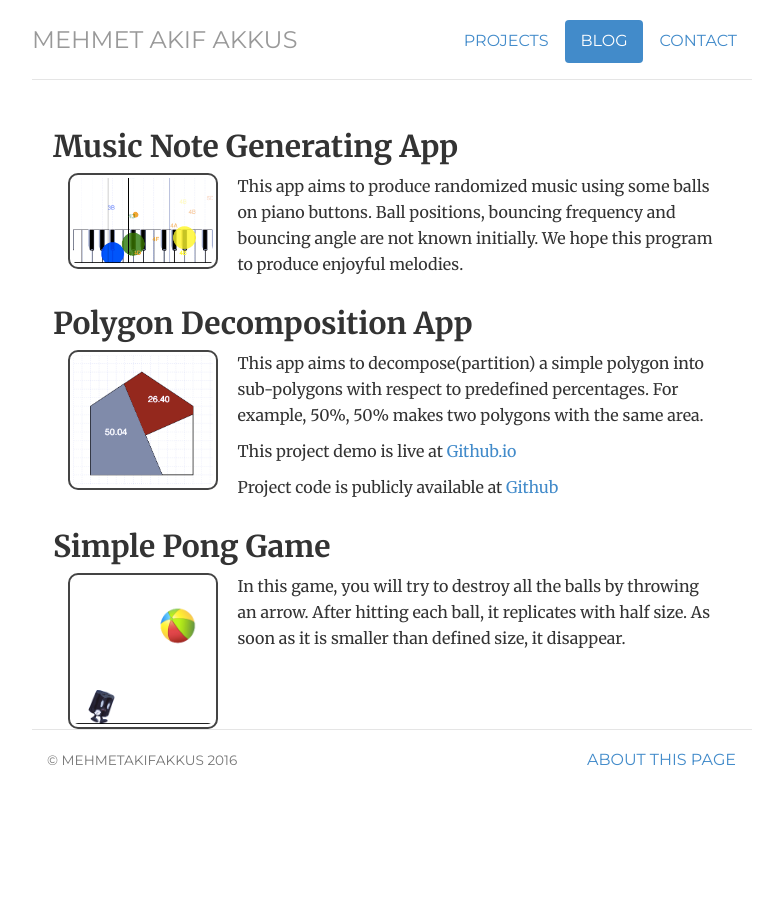
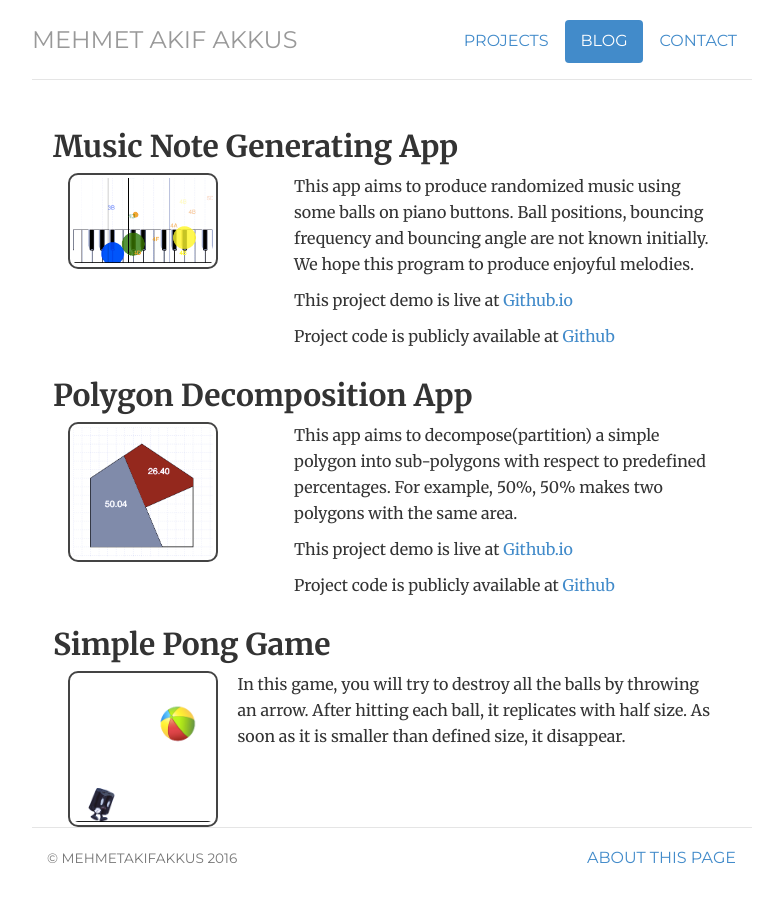
Before and after one commit to mehmetakifakkus/mehmetakifakkus.github.io, a Jekyll site: the page built from projects/index.html, in a window 1280 px wide. Shown: the whole page, without its empty margins (248-1031 px from the left). Built offline with Jekyll 4.4.1, drawn with Linux system fonts in a browser that asks for light colours.

Commit message:
Update index.html

```diff
--- a/projects/index.html
+++ b/projects/index.html
@@ -7,24 +7,27 @@ title: Projects
 
             <div class="row">
                 <h2>Music Note Generating App</h2>
-                <div class="col-sm-3">
+                <div class="col-sm-4">
                   <a href=" musicGeneration/ ">
                     <img width = "150px" src="/img/musicGeneration-thumbnail.png" alt="Artwork images/musicGeneration-thumbnail.png">
                   </a>
                 </div>
-                <div class="col-sm-9">
+                <div class="col-sm-8">
                     <p>This app aims to produce randomized music using some balls on piano buttons. Ball positions, bouncing frequency and bouncing angle are not known initially. We hope this program to produce enjoyful melodies.</p>
+	            <p>This project demo is live at <a href="https://mehmetakifakkus.github.io/pongGame/">Github.io</a> </p>
+		    <p>Project code is publicly available at <a href="https://github.com/mehmetakifakkus/pongGame">Github</a> </p>
+
                 </div>
             </div>
 
             <div class="row">
                 <h2>Polygon Decomposition App</h2>
-                <div class="col-sm-3">
+                <div class="col-sm-4">
                   <a href="partitioning/ ">
                     <img width = "150px" src="/img/partitioning-thumbnail.png" alt="Artwork images/partitioning-thumbnail.png">
                   </a>
                 </div>
-                <div class="col-sm-9">
+                <div class="col-sm-8">
                     <p>This app aims to decompose(partition) a simple polygon into sub-polygons with respect to predefined percentages. For example, 50%, 50% makes two polygons with the same area.</p>
 		    <p>This project demo is live at <a href="https://mehmetakifakkus.github.io/partitioning/">Github.io</a> </p>
 		    <p>Project code is publicly available at <a href="https://github.com/mehmetakifakkus/partitioning">Github</a> </p>
```
